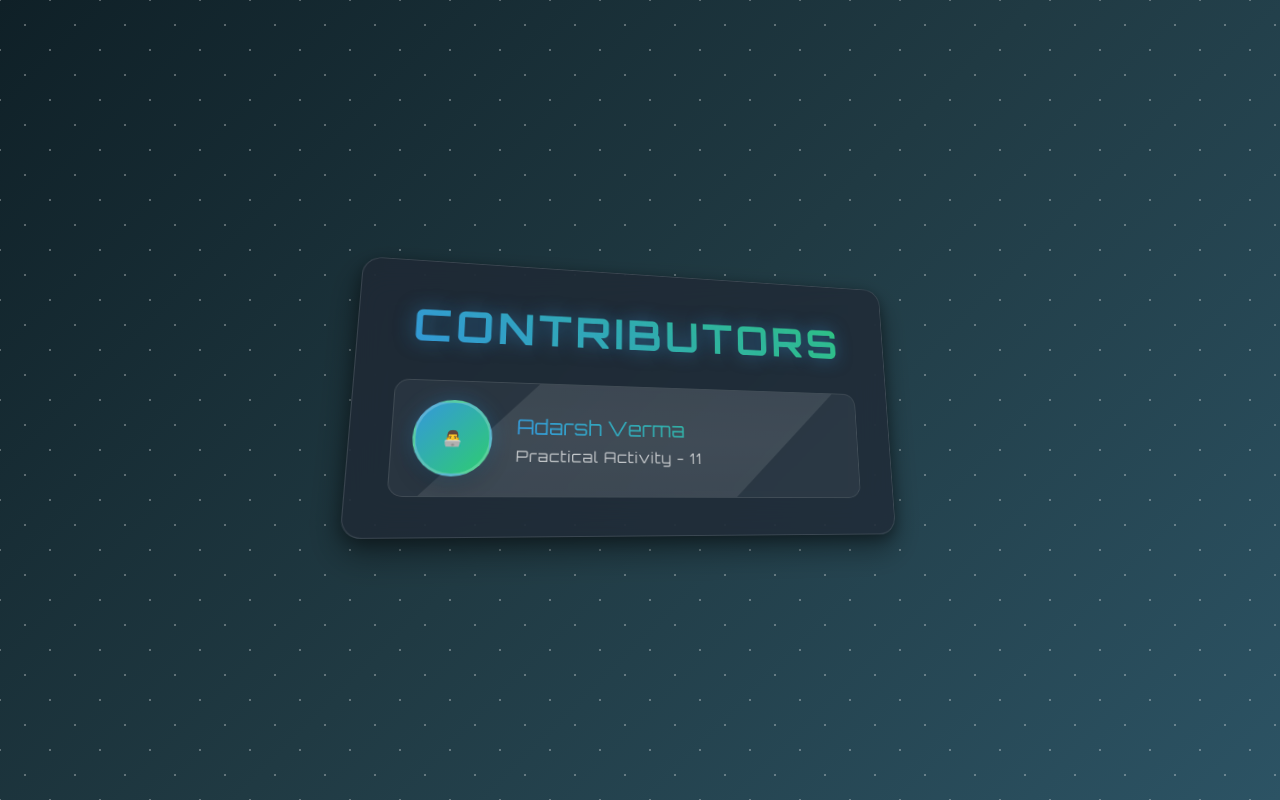
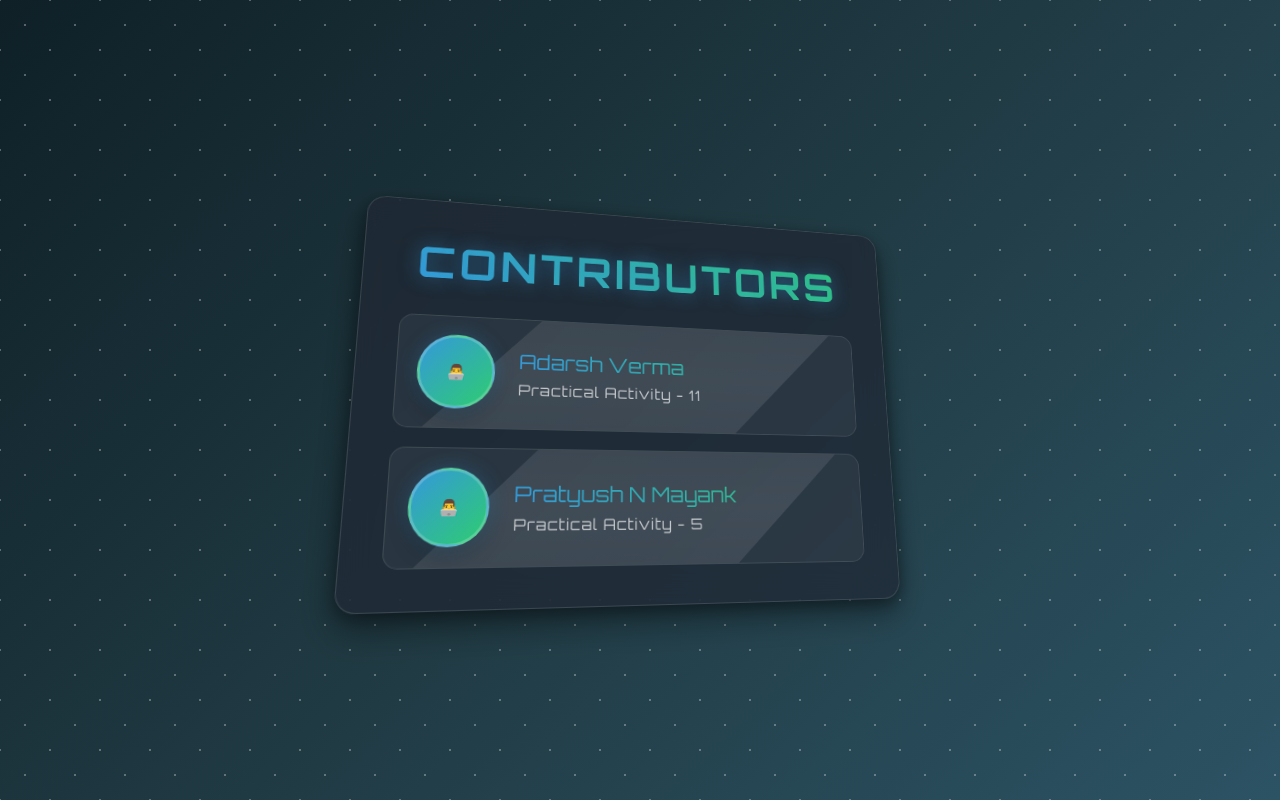
Before and after one commit to adarsh1verma/folder-showing, a Flask app: page /contributor in a window 1280 px wide. Run offline with Flask 3, Linux system fonts and the light colour scheme.

Commit message:
"Added a new contributor card for Pratyush N Mayank with role Practical Activity - 5"

```diff
--- a/templates/contributors.html
+++ b/templates/contributors.html
@@ -210,7 +210,14 @@
                     <div class="contributor-role">Practical Activity - 11</div>
                 </div>
             </div>
-            <!-- Add more contributor cards as needed -->
+            <div class="contributor-card">
+                <div class="contributor-avatar">👨‍💻</div>
+                <div class="contributor-details">
+                    <div class="contributor-name">Pratyush N Mayank</div>
+                    <div class="contributor-role">Practical Activity - 5</div>
+                </div>
+            </div>
+
         </div>
     </div>
 
```
